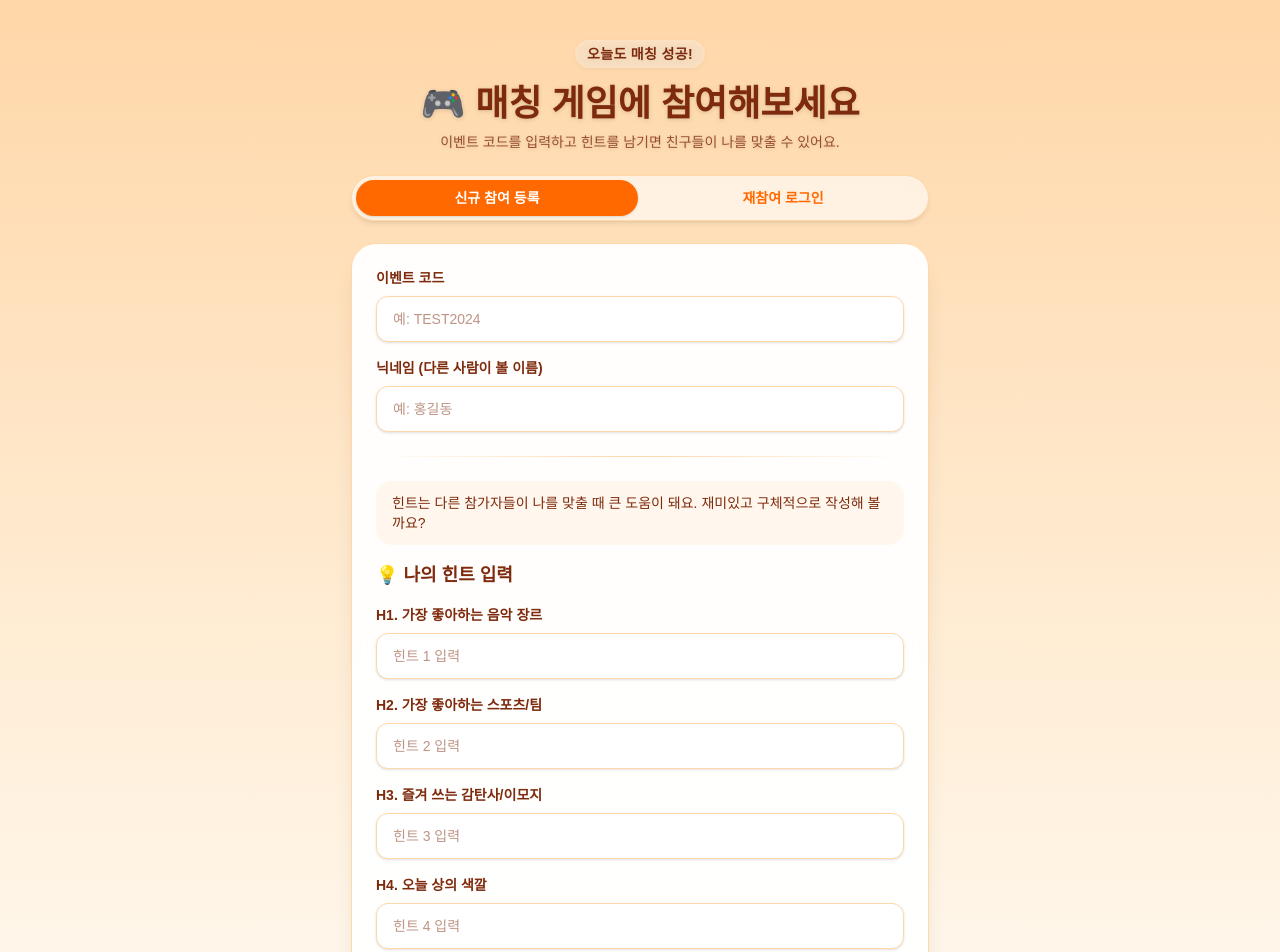
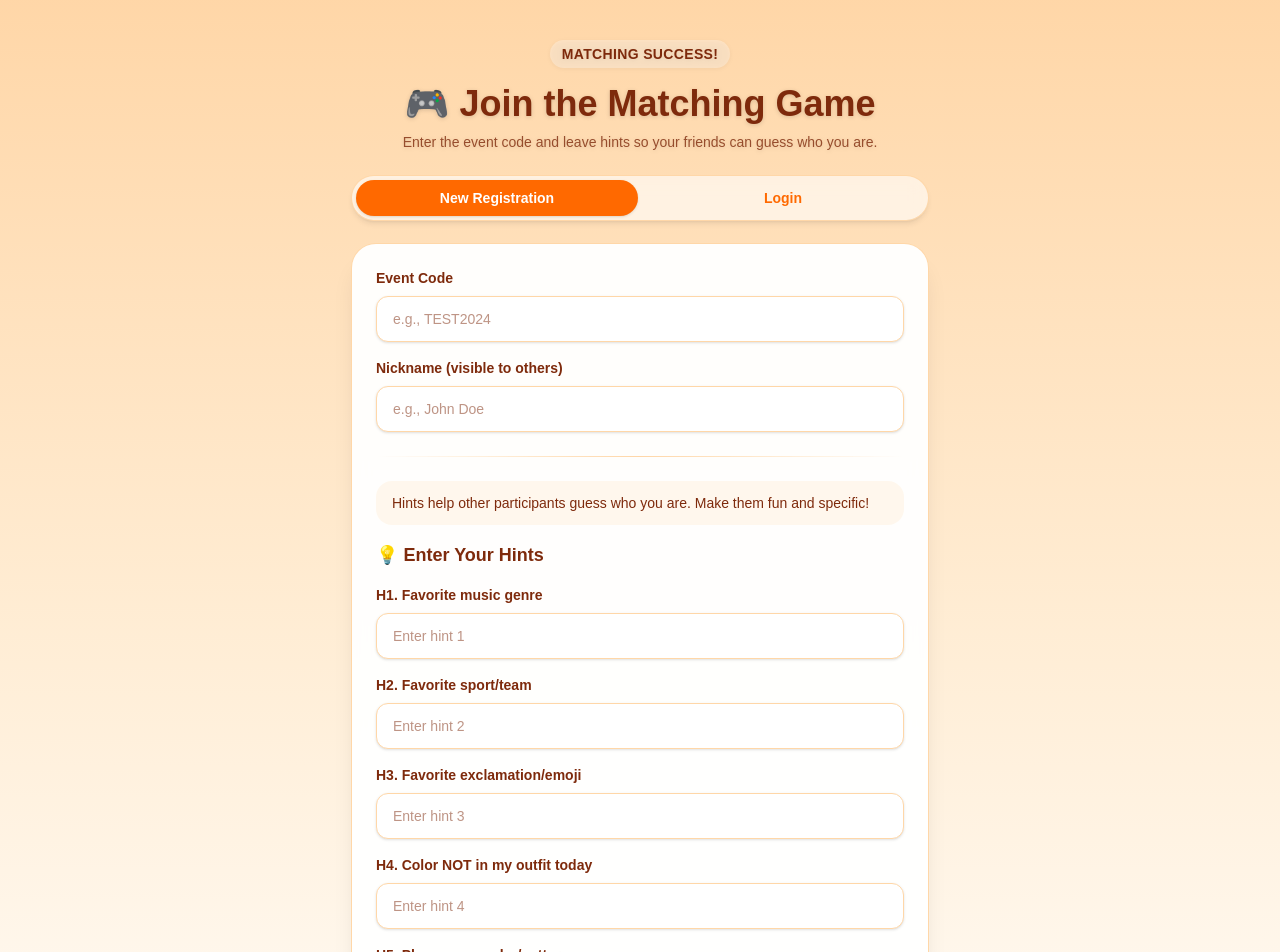
Before and after one commit to Happ11quokka/koplegame, a Next.js app: page / in a window 1280 px wide. Shown: the top 952 px of the page. Built offline with nearby package versions, Linux system fonts and the light colour scheme.

Commit message:
|FIX| LANGUAGE

```diff
--- a/src/app/page.tsx
+++ b/src/app/page.tsx
@@ -1,28 +1,28 @@
-'use client';
+"use client";
 
-import { FormEvent, useState } from 'react';
-import { useRouter } from 'next/navigation';
-import { collection, addDoc, getDocs, query, where } from 'firebase/firestore';
-import { db } from '@/lib/firebase/config';
+import { FormEvent, useState } from "react";
+import { useRouter } from "next/navigation";
+import { collection, addDoc, getDocs, query, where } from "firebase/firestore";
+import { db } from "@/lib/firebase/config";
 
 export default function HomePage() {
   const router = useRouter();
-  const [formMode, setFormMode] = useState<'join' | 'login'>('join');
-  const [eventCode, setEventCode] = useState('');
-  const [nickname, setNickname] = useState('');
-  const [hints, setHints] = useState(['', '', '', '', '', '']);
+  const [formMode, setFormMode] = useState<"join" | "login">("join");
+  const [eventCode, setEventCode] = useState("");
+  const [nickname, setNickname] = useState("");
+  const [hints, setHints] = useState(["", "", "", "", "", ""]);
   const [loading, setLoading] = useState(false);
   const [loggingIn, setLoggingIn] = useState(false);
-  const [error, setError] = useState('');
-  const [loginError, setLoginError] = useState('');
+  const [error, setError] = useState("");
+  const [loginError, setLoginError] = useState("");
 
   const hintLabels = [
-    'H1. 가장 좋아하는 음악 장르',
-    'H2. 가장 좋아하는 스포츠/팀',
-    'H3. 즐겨 쓰는 감탄사/이모지',
-    'H4. 오늘 상의 색깔',
-    'H5. 폰 케이스 색/패턴',
-    'H6. 이름 이니셜'
+    "H1. Favorite music genre",
+    "H2. Favorite sport/team",
+    "H3. Favorite exclamation/emoji",
+    "H4. Color NOT in my outfit today",
+    "H5. Phone case color/pattern",
+    "H6. Name initials",
   ];
 
   const handleHintChange = (index: number, value: string) => {
@@ -34,18 +34,21 @@ export default function HomePage() {
   const handleSubmit = async (e: FormEvent) => {
     e.preventDefault();
     setLoading(true);
-    setError('');
+    setError("");
 
     const normalizedEventCode = eventCode.trim().toUpperCase();
     const cleanedNickname = nickname.trim();
 
     try {
-      const eventsRef = collection(db, 'events');
-      const eventQuery = query(eventsRef, where('code', '==', normalizedEventCode));
+      const eventsRef = collection(db, "events");
+      const eventQuery = query(
+        eventsRef,
+        where("code", "==", normalizedEventCode)
+      );
       const querySnapshot = await getDocs(eventQuery);
 
       if (querySnapshot.empty) {
-        setError('이벤트 코드를 찾을 수 없습니다');
+        setError("Event code not found");
         return;
       }
 
@@ -53,9 +56,13 @@ export default function HomePage() {
       const eventId = eventDoc.id;
       const hintsRef = collection(db, `events/${eventId}/hints`);
 
-      const existingNickSnapshot = await getDocs(query(hintsRef, where('nickname', '==', cleanedNickname)));
+      const existingNickSnapshot = await getDocs(
+        query(hintsRef, where("nickname", "==", cleanedNickname))
+      );
       if (!existingNickSnapshot.empty) {
-        setError('이미 등록된 닉네임입니다. 아래 "재참여 로그인" 탭을 이용해주세요.');
+        setError(
+          'This nickname is already registered. Please use the "Login" tab below.'
+        );
         return;
       }
 
@@ -68,14 +75,14 @@ export default function HomePage() {
         h5: hints[4],
         h6: hints[5],
         createdAt: new Date(),
-        matchedBy: []
+        matchedBy: [],
       });
 
-      localStorage.setItem('myNickname', cleanedNickname);
+      localStorage.setItem("myNickname", cleanedNickname);
       router.push(`/event/${normalizedEventCode}`);
     } catch (err) {
       console.error(err);
-      setError('힌트 저장 실패. 다시 시도해주세요.');
+      setError("Failed to save hints. Please try again.");
     } finally {
       setLoading(false);
     }
@@ -84,24 +91,27 @@ export default function HomePage() {
   const handleLogin = async (e: FormEvent) => {
     e.preventDefault();
     setLoggingIn(true);
-    setLoginError('');
+    setLoginError("");
 
     const normalizedEventCode = eventCode.trim().toUpperCase();
     const cleanedNickname = nickname.trim();
 
     if (!normalizedEventCode || !cleanedNickname) {
-      setLoginError('이벤트 코드와 닉네임을 모두 입력해주세요.');
+      setLoginError("Please enter both event code and nickname.");
       setLoggingIn(false);
       return;
     }
 
     try {
-      const eventsRef = collection(db, 'events');
-      const eventQuery = query(eventsRef, where('code', '==', normalizedEventCode));
+      const eventsRef = collection(db, "events");
+      const eventQuery = query(
+        eventsRef,
+        where("code", "==", normalizedEventCode)
+      );
       const querySnapshot = await getDocs(eventQuery);
 
       if (querySnapshot.empty) {
-        setLoginError('이벤트 코드를 찾을 수 없습니다.');
+        setLoginError("Event code not found.");
         return;
       }
 
@@ -109,49 +119,54 @@ export default function HomePage() {
       const eventId = eventDoc.id;
       const hintsRef = collection(db, `events/${eventId}/hints`);
 
-      const nicknameQuery = query(hintsRef, where('nickname', '==', cleanedNickname));
+      const nicknameQuery = query(
+        hintsRef,
+        where("nickname", "==", cleanedNickname)
+      );
       const nicknameSnapshot = await getDocs(nicknameQuery);
 
       let matchedNickname = cleanedNickname;
       if (nicknameSnapshot.empty) {
         const allHintsSnapshot = await getDocs(hintsRef);
         const fallbackDoc = allHintsSnapshot.docs.find((doc) => {
-          const value = (doc.data().nickname as string) || '';
+          const value = (doc.data().nickname as string) || "";
           return value.trim().toLowerCase() === cleanedNickname.toLowerCase();
         });
 
         if (!fallbackDoc) {
-          setLoginError('등록된 닉네임을 찾을 수 없습니다. 철자와 대소문자를 확인해주세요.');
+          setLoginError(
+            "Nickname not found. Please check spelling and capitalization."
+          );
           return;
         }
 
         matchedNickname = (fallbackDoc.data().nickname as string).trim();
       }
 
-      localStorage.setItem('myNickname', matchedNickname);
+      localStorage.setItem("myNickname", matchedNickname);
       router.push(`/event/${normalizedEventCode}`);
     } catch (err) {
       console.error(err);
-      setLoginError('로그인에 실패했습니다. 다시 시도해주세요.');
+      setLoginError("Login failed. Please try again.");
     } finally {
       setLoggingIn(false);
     }
   };
 
-  const isJoinMode = formMode === 'join';
+  const isJoinMode = formMode === "join";
 
   return (
     <div className="min-h-screen bg-gradient-to-b from-orange-200 via-orange-100 to-white px-4 py-10">
       <div className="mx-auto max-w-xl space-y-6">
         <header className="text-center text-white drop-shadow-sm">
           <p className="mx-auto inline-flex items-center rounded-full bg-white/30 px-3 py-1 text-sm font-semibold uppercase tracking-wide text-orange-900 backdrop-blur">
-            오늘도 매칭 성공!
+            Matching Success!
           </p>
           <h1 className="mt-4 text-4xl font-extrabold text-orange-900">
-            🎮 매칭 게임에 참여해보세요
+            🎮 Join the Matching Game
           </h1>
           <p className="mt-2 text-sm text-orange-900/80">
-            이벤트 코드를 입력하고 힌트를 남기면 친구들이 나를 맞출 수 있어요.
+            Enter the event code and leave hints so your friends can guess who you are.
           </p>
         </header>
 
@@ -160,28 +175,32 @@ export default function HomePage() {
             <button
               type="button"
               onClick={() => {
-                setFormMode('join');
-                setError('');
-                setLoginError('');
+                setFormMode("join");
+                setError("");
+                setLoginError("");
               }}
               className={`rounded-full px-4 py-2 text-sm font-semibold transition ${
-                isJoinMode ? 'bg-orange-500 text-white shadow' : 'text-orange-500 hover:bg-white'
+                isJoinMode
+                  ? "bg-orange-500 text-white shadow"
+                  : "text-orange-500 hover:bg-white"
               }`}
             >
-              신규 참여 등록
+              New Registration
             </button>
             <button
               type="button"
               onClick={() => {
-                setFormMode('login');
-                setError('');
-                setLoginError('');
+                setFormMode("login");
+                setError("");
+                setLoginError("");
               }}
               className={`rounded-full px-4 py-2 text-sm font-semibold transition ${
-                !isJoinMode ? 'bg-orange-500 text-white shadow' : 'text-orange-500 hover:bg-white'
+                !isJoinMode
+                  ? "bg-orange-500 text-white shadow"
+                  : "text-orange-500 hover:bg-white"
               }`}
             >
-              재참여 로그인
+              Login
             </button>
           </div>
         </div>
@@ -193,28 +212,28 @@ export default function HomePage() {
           <div className="space-y-4">
             <div>
               <label className="block text-sm font-semibold text-orange-900">
-                이벤트 코드
+                Event Code
               </label>
               <input
                 type="text"
                 value={eventCode}
                 onChange={(e) => setEventCode(e.target.value)}
                 className="mt-2 w-full rounded-xl border border-orange-200 bg-white px-4 py-3 text-sm font-medium text-orange-900 shadow-sm outline-none ring-orange-400 transition focus:border-orange-400 focus:ring"
-                placeholder="예: TEST2024"
+                placeholder="e.g., TEST2024"
                 required
               />
             </div>
 
             <div>
               <label className="block text-sm font-semibold text-orange-900">
-                닉네임 (다른 사람이 볼 이름)
+                Nickname (visible to others)
               </label>
               <input
                 type="text"
                 value={nickname}
                 onChange={(e) => setNickname(e.target.value)}
                 className="mt-2 w-full rounded-xl border border-orange-200 bg-white px-4 py-3 text-sm font-medium text-orange-900 shadow-sm outline-none ring-orange-400 transition focus:border-orange-400 focus:ring"
-                placeholder="예: 홍길동"
+                placeholder="e.g., John Doe"
                 required
               />
             </div>
@@ -226,10 +245,13 @@ export default function HomePage() {
 
               <div className="space-y-4">
                 <div className="rounded-2xl bg-orange-50 px-4 py-3 text-sm text-orange-900">
-                  힌트는 다른 참가자들이 나를 맞출 때 큰 도움이 돼요. 재미있고 구체적으로 작성해 볼까요?
+                  Hints help other participants guess who you are. Make them fun
+                  and specific!
                 </div>
 
-                <h2 className="text-lg font-bold text-orange-900">💡 나의 힌트 입력</h2>
+                <h2 className="text-lg font-bold text-orange-900">
+                  💡 Enter Your Hints
+                </h2>
 
                 {hintLabels.map((label, index) => (
                   <div key={label}>
@@ -241,7 +263,7 @@ export default function HomePage() {
                       value={hints[index]}
                       onChange={(e) => handleHintChange(index, e.target.value)}
                       className="mt-2 w-full rounded-xl border border-orange-200 bg-white px-4 py-3 text-sm font-medium text-orange-900 shadow-sm outline-none ring-orange-400 transition focus:border-orange-400 focus:ring"
-                      placeholder={`힌트 ${index + 1} 입력`}
+                      placeholder={`Enter hint ${index + 1}`}
                       required
                     />
                   </div>
@@ -259,7 +281,7 @@ export default function HomePage() {
                 disabled={loading}
                 className="mt-8 w-full rounded-xl bg-orange-500 px-4 py-3 text-base font-bold text-white shadow-lg shadow-orange-200 transition hover:bg-orange-600 focus:outline-none focus-visible:ring-2 focus-visible:ring-orange-600 disabled:cursor-not-allowed disabled:opacity-60"
               >
-                {loading ? '저장 중...' : '힌트 제출하고 게임 시작'}
+                {loading ? "Saving..." : "Submit Hints & Start Game"}
               </button>
             </>
           ) : (
@@ -275,7 +297,7 @@ export default function HomePage() {
                 disabled={loggingIn}
                 className="mt-8 w-full rounded-xl bg-orange-500 px-4 py-3 text-base font-bold text-white shadow-lg shadow-orange-200 transition hover:bg-orange-600 focus:outline-none focus-visible:ring-2 focus-visible:ring-orange-600 disabled:cursor-not-allowed disabled:opacity-60"
               >
-                {loggingIn ? '확인 중...' : '로그인하고 게임으로 이동'}
+                {loggingIn ? "Verifying..." : "Login & Go to Game"}
               </button>
             </>
           )}
```
